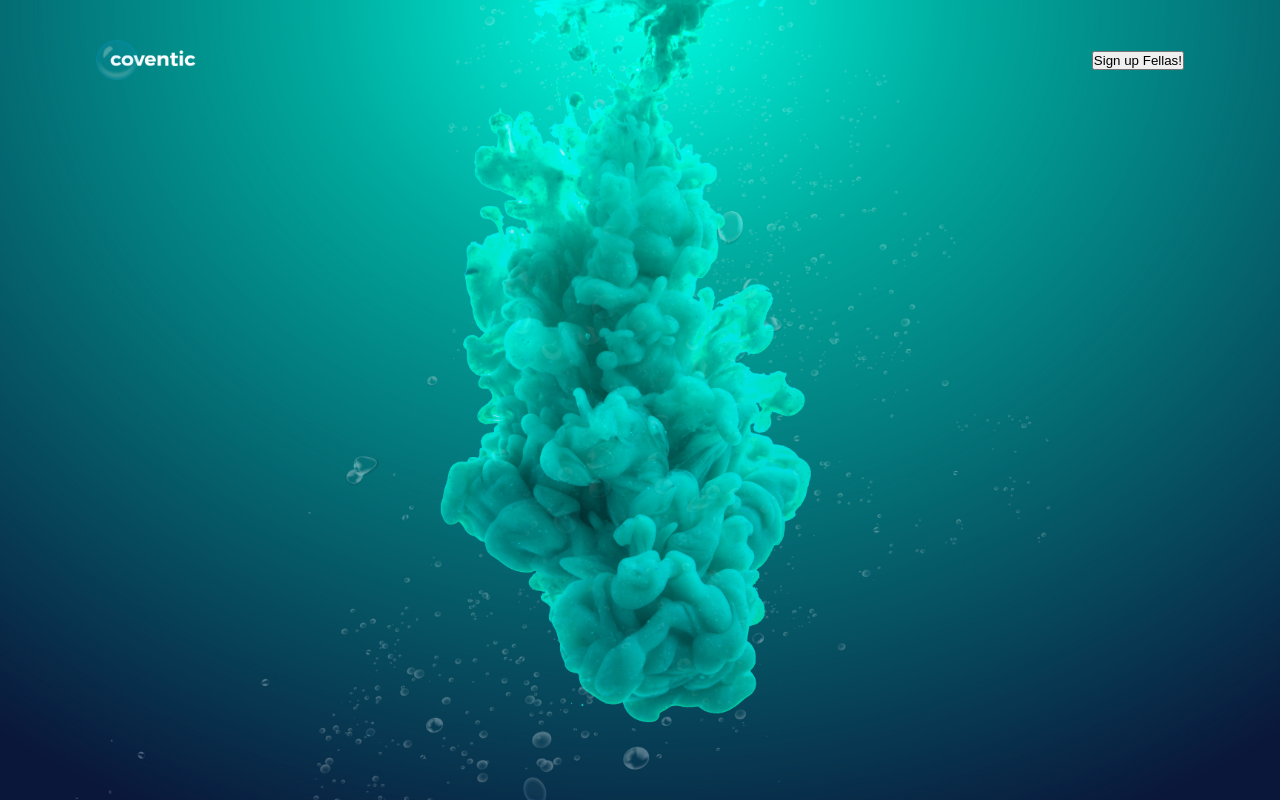
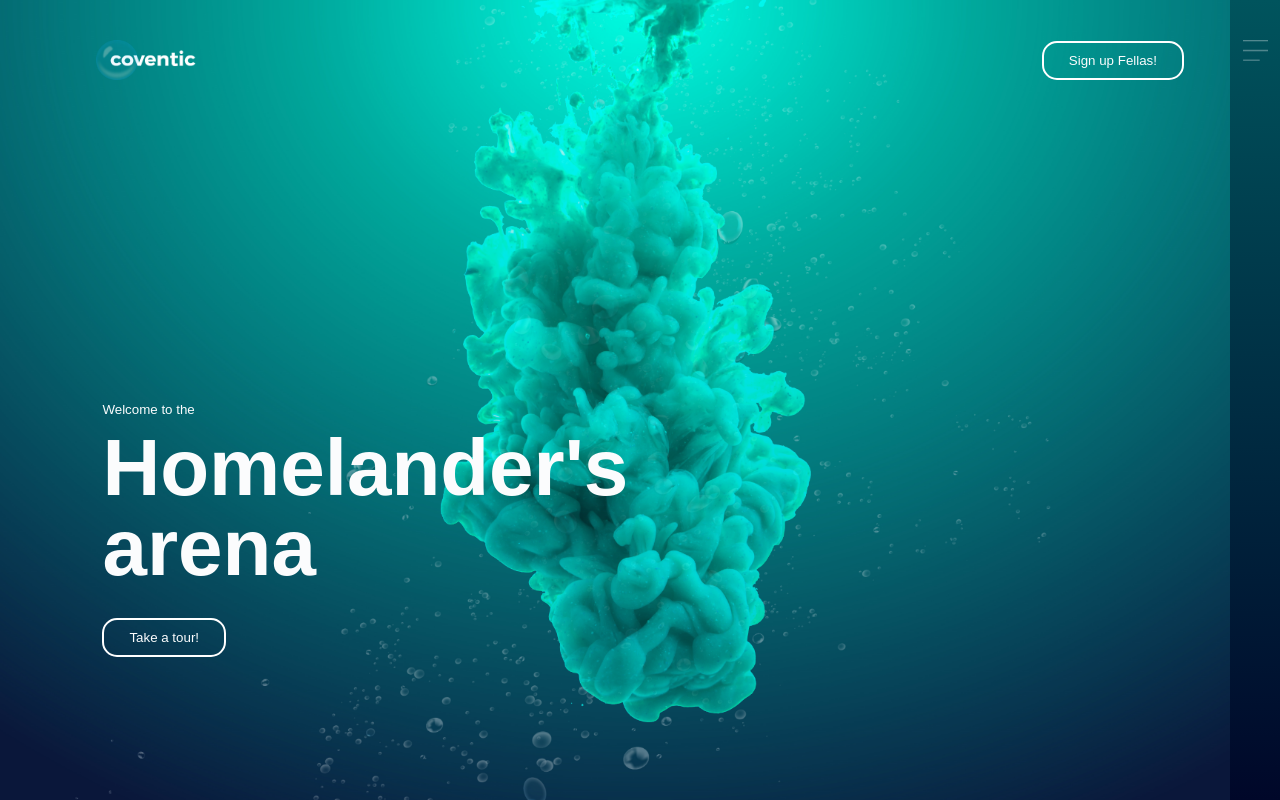
Before and after one commit to anthempart2/responsive-web-design, a plain HTML site: page index.html in a window 1280 px wide. Drawn offline with Linux system fonts and the light colour scheme.

Commit message:
Updated!

```diff
--- a/index.html
+++ b/index.html
@@ -9,6 +9,14 @@
             <img src="images/logo.png" class="logo">
             <button type="button">Sign up Fellas!</button>
         </div>
+        <div class="content">
+            <small>Welcome to the</small>
+            <h1>Homelander's <br>arena</h1>
+            <button type="button">Take a tour!</button>
+        </div>
+        <div class="side-bar">
+            <img src="images/menu.png" class="menu">
+        </div>
     </div>
  </body>
  </html>
--- a/style.css
+++ b/style.css
@@ -24,3 +24,39 @@
     align-items: center;
     justify-content: space-between;
 }
+button{
+    color: #fbfcfd;
+    padding: 10px 25px;
+    background: transparent;
+    border: 2px solid #fff;
+    border-radius: 15px;
+    outline: none;
+    cursor: pointer;
+}
+.content{
+    color: #fbfcfd;
+    position: absolute;
+    top: 50%;
+    left: 8%;
+    transform: translateY(-50);
+    z-index: 2;
+}
+h1{
+    font-size: 80px;
+    margin: 10px 0 30px;
+    line-height: 80px;
+}
+.side-bar{
+    width: 50px;
+    height: 100vh;
+    background: linear-gradient(#00545d, #000729);
+    position: absolute;
+    right: 0;
+    top: 0;
+}
+.menu{
+    display: block;
+    width: 25px;
+    margin: 40px auto 0;
+    cursor: pointer;
+}
```
